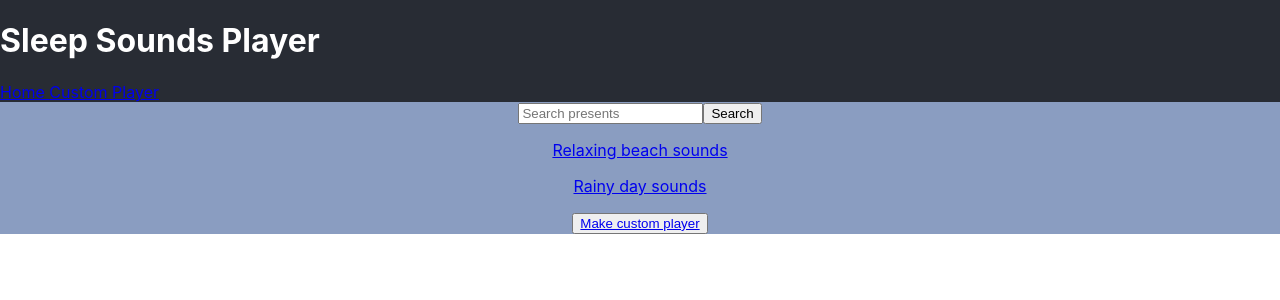
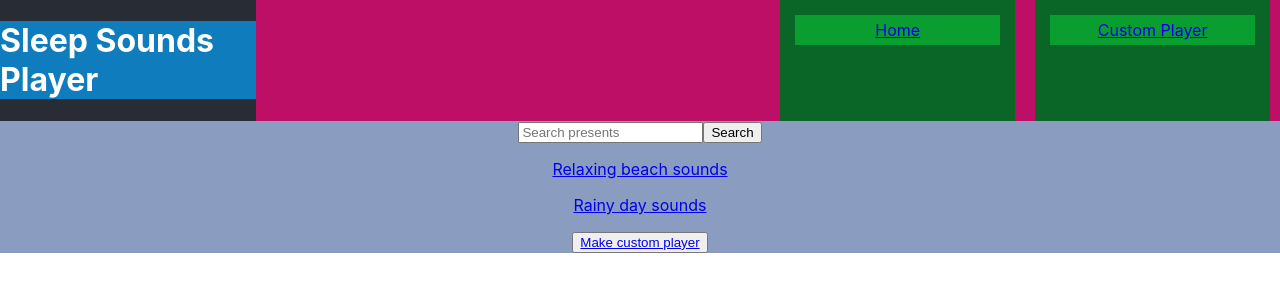
Before and after one commit to greg-navarro/Sleep-Sounds-Player, a React (Create React App) app in the folder sleep-sounds-app/: page / in a window 1280 px wide. Shown: the top 300 px of the page. Built offline with nearby package versions, Linux system fonts and the light colour scheme.

Commit message:
savepoint: styling nav

```diff
--- a/sleep-sounds-app/src/App.css
+++ b/sleep-sounds-app/src/App.css
@@ -3,37 +3,48 @@
   background-color: hsl(220, 31%, 65%);
 }
 
-/* .App-logo {
-  height: 40vmin;
-  pointer-events: none;
-}
-
- @media (prefers-reduced-motion: no-preference) {
-  .App-logo {
-    animation: App-logo-spin infinite 20s linear;
-  }
-} */
-
 .App-header {
   background-color: #282c34;
-  /* min-height: 100vh; */
+  /* min-height: 10vh; */
   display: flex;  /*makes the div stick to top of screen*/
-  /* flex-direction: column; */
+  /* flex-direction: row; */
   /* align-items: center; */
   /* justify-content: center; */
   /* font-size: calc(10px + 2vmin); */
   color: white;
 }
 
-/* .App-link {
-  color: #61dafb;
+.App-header h1 {
+  background-color: hsl(202, 85%, 40%);
 }
 
- @keyframes App-logo-spin {
-  from {
-    transform: rotate(0deg);
-  }
-  to {
-    transform: rotate(360deg);
-  }
-} */
+nav {
+  width: 100%;
+  background-color: hsl(330, 85%, 40%);
+  display: flex;
+  flex-direction: row-reverse;
+}
+
+.nav-link {
+  width: 20%;
+  height: auto;
+  background-color: hsl(138, 82%, 22%);
+  margin-left: 10px;
+  margin-right: 10px;
+  /* text-align:justify; */
+  /* width: auto; */
+  /* justify-content: center; */
+  padding: 15px;
+}
+.nav-link:hover {
+  background-color: rgba(226, 214, 43, 0.884);
+}
+
+.nav-link a {
+  margin: 0 auto;
+  display: block;
+  background-color: rgba(11, 165, 49, 0.884);
+  text-align: center;
+  padding: 5px;
+
+}
--- a/sleep-sounds-app/src/App.js
+++ b/sleep-sounds-app/src/App.js
@@ -12,9 +12,7 @@ function App() {
 
   return (
     <>
-      <div className="App-header">
-        <Navbar />
-      </div>
+      <Navbar />
       <div className="App">
         <Routes>
           <Route path="/" element={<Home presentOptions={presentOptions} />} />
--- a/sleep-sounds-app/src/components/Navbar.js
+++ b/sleep-sounds-app/src/components/Navbar.js
@@ -1,13 +1,15 @@
 import React from "react";
 import { Link } from "react-router-dom";
+import "../App.css";
 
 export function Navbar() {
   return (
-    <div>
+    <div className="App-header">
       <h1>Sleep Sounds Player</h1>
       <nav>
-        <Link to="/"> Home </Link>
-        <Link to="/custom-player"> Custom Player </Link>
+
+        <div className="nav-link"><Link to="/custom-player"> Custom Player </Link></div>
+        <div className="nav-link"><Link to="/"> Home </Link></div>
       </nav>
     </div>
   );
```
